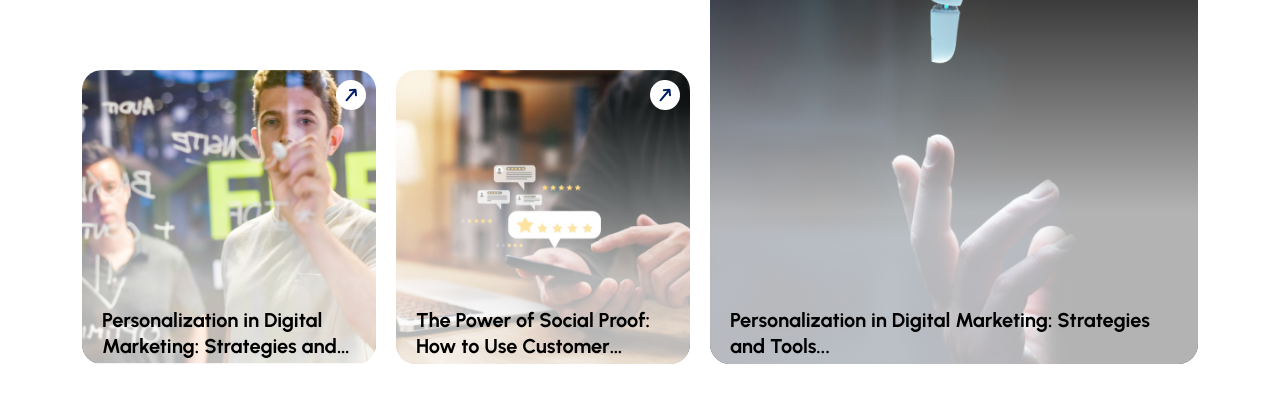
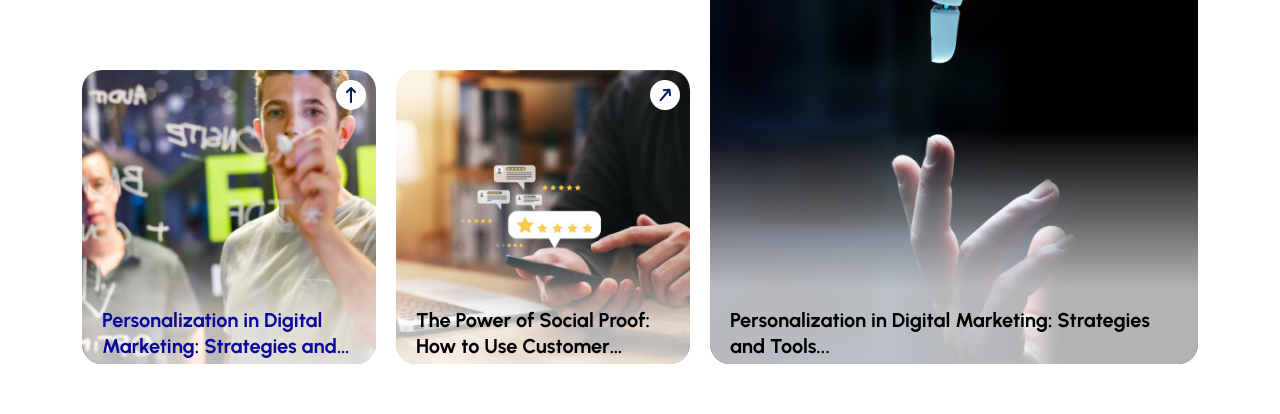
Before and after one commit to manisha-digihost/best-rate-website, a React (Vite) app: page / in a window 1280 px wide. In both pictures the pointer is over the element 228 px from the left and 3323 px from the top of the page. Shown: the part 3107-3521 px from the top of the page. Built offline with nearby package versions, Linux system fonts and the light colour scheme; grey boxes are pictures that could not be loaded.

Commit message:
cta animation changes

```diff
--- a/src/assets/scss/components/_button.scss
+++ b/src/assets/scss/components/_button.scss
@@ -7,4 +7,5 @@
   color: $light;
   border-radius: 8px;
   background: $gradient;
+
 }
--- a/src/assets/scss/layout/_cta.scss
+++ b/src/assets/scss/layout/_cta.scss
@@ -104,20 +104,23 @@
                         content: '';
                         background: linear-gradient(180deg, rgba(255, 255, 255, 0.00) 11.84%, rgba(255, 255, 255, 0.70) 71.37%);
                         width: 100%;
-                        height: 100%;
+                        height: 50%;
                         position: absolute;
                         left: 0;
-                        top: 0;
+                        bottom: 0;
+                        z-index: 1;
                     }
                     img{
                         height: 100%;
                         object-position: center;
                         object-fit: cover;
+                        transition: all .3s linear;
                     }
                     .title{
                         position: absolute;
                         bottom: 0;
                         padding: 20px 20px 5px;
+                        z-index: 2;
                         h4{
                             color: $dark;
                             font-family: $urbanist;
@@ -125,7 +128,7 @@
                             font-style: normal;
                             font-weight: 700;
                             line-height: 26px; /* 130% */
-
+                            transition: all .3s linear;
                             display: -webkit-box;
                             -webkit-line-clamp: 2;
                             -webkit-box-orient: vertical;
@@ -144,8 +147,25 @@
                         align-items: center;
                         border-radius: 50%;
                         rotate: 40deg;
+                        z-index: 2;
+                        transition: all .3s linear;
                         svg{
                             fill: #001F63;
+                        }
+                    }
+                }
+                &:hover{
+                    a{
+                        img{
+                            scale: 1.1;
+                        }
+                        .title{
+                            h4{
+                                color: $tertiary;
+                            }
+                        }
+                        .arrow{
+                            rotate: 360deg;
                         }
                     }
                 }
--- a/src/assets/scss/layout/_footer.scss
+++ b/src/assets/scss/layout/_footer.scss
@@ -27,6 +27,12 @@
                     font-weight: 500;
                     line-height: normal;
                     text-decoration-line: underline;
+                    transition: all .3s linear;
+                    &:hover{
+
+                            color: $primary;
+
+                    }
                    }
                 }
             }
@@ -49,6 +55,7 @@
             ul{
                 li{
                     margin-bottom: 10px;
+
                     a{
                         color: #D3D3D3;
                         font-family: $urbanist;
@@ -57,6 +64,12 @@
                         font-weight: 400;
                         line-height: normal;
                         text-transform: capitalize;
+                        transition: all .3s linear;
+                    }
+                    &:hover{
+                        a{
+                            color: $primary;
+                        }
                     }
                 }
             }
@@ -82,10 +95,16 @@
                 li{
                     a{
                         color: #fff;
+                        transition: all .3s linear;
                         &.twitter{
                             span{
                                 text-decoration: line-through;
                             }
+                        }
+                    }
+                    &:hover{
+                        a{
+                            color: $primary;
                         }
                     }
                 }
@@ -109,6 +128,12 @@
                     font-style: normal;
                     font-weight: 400;
                     line-height: normal;
+                    transition: all .3s linear;
+                    &:hover{
+
+                            color: $primary;
+
+                    }
                 }
             }
             .term{
@@ -121,6 +146,12 @@
                     font-style: normal;
                     font-weight: 400;
                     line-height: normal;
+                    transition: all .3s linear;
+                    &:hover{
+
+                            color: $primary;
+
+                    }
                 }
             }
         }
--- a/src/layouts/Cta.jsx
+++ b/src/layouts/Cta.jsx
@@ -23,7 +23,6 @@ export const Cta = () => {
         </div>
       )
 }
-
 
 export const Blogsection = () =>{
    return(
```
